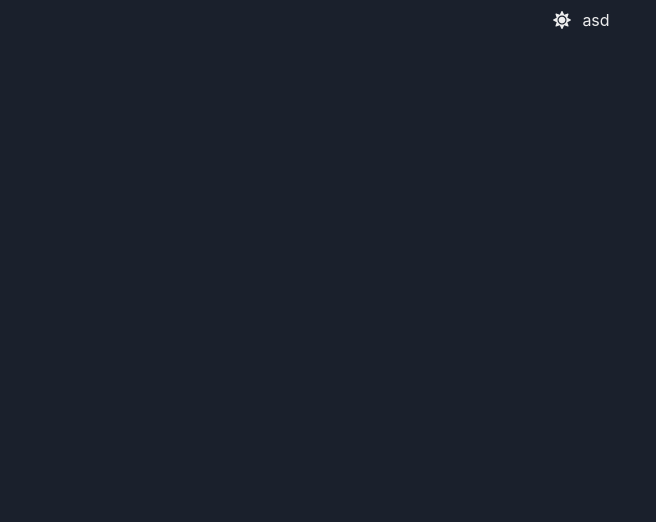
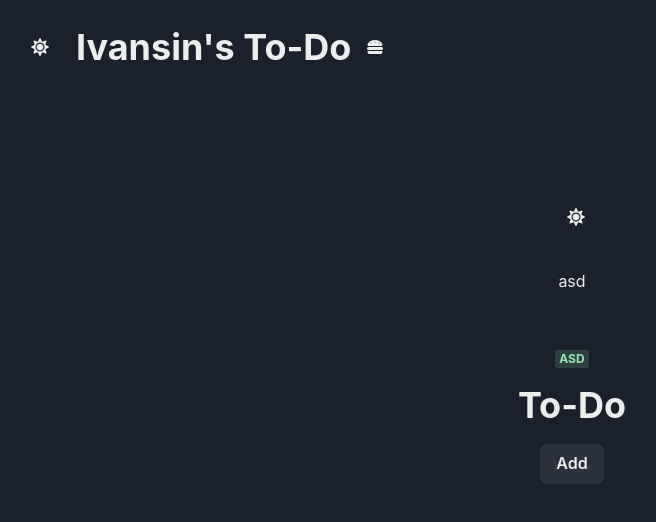
Before and after one commit to IvanRomero03/todo-list, a Next.js app: page / in a window 1280 px wide. Shown: the top 522 px of the page, without its empty margins (68-724 px from the left). Built offline with nearby package versions, Linux system fonts and the light colour scheme.

Commit message:
top left content and todo box starter

```diff
--- a/components/ColorModeSwitcher.js
+++ b/components/ColorModeSwitcher.js
@@ -17,7 +17,6 @@ export const ColorModeSwitcher = (props) => {
       marginLeft="2"
       onClick={toggleColorMode}
       icon={<SwitchIcon />}
-      {...props}
     />
   );
 };
--- /dev/null
+++ b/components/TodoBox.js
@@ -0,0 +1,20 @@
+import React from "react";
+import { Box, Button, Badge, VStack, Text, Heading } from "@chakra-ui/react";
+
+const TopLeft = ({}) => {
+  return (
+    <Box mt="2%" alignContent={"left"} maxW="90%">
+      <VStack spacing="4" alignContent={"center"}>
+        <Badge colorScheme="green">
+          <Text>{"Asd"}</Text>
+        </Badge>
+        <Heading>To-Do</Heading>
+        <Button variantColor="green">
+          <Text>Add</Text>
+        </Button>
+      </VStack>
+    </Box>
+  );
+};
+
+export default TopLeft;
--- /dev/null
+++ b/components/TopLeft.js
@@ -0,0 +1,24 @@
+import React from "react";
+import { ColorModeSwitcher } from "./ColorModeSwitcher";
+import {
+  Text,
+  Container,
+  HStack,
+  Heading,
+  Box,
+  Button,
+} from "@chakra-ui/react";
+import { FaHamburger } from "react-icons/fa";
+
+export const TopLeft = ({ username }) => {
+  const usernameText = username ? username + "'s" : "";
+  return (
+    <Container mt="2%" alignContent={"left"} maxW="90%">
+      <HStack spacing="4" alignContent={"center"}>
+        <ColorModeSwitcher />
+        <Heading>{usernameText} To-Do</Heading>
+        <FaHamburger />
+      </HStack>
+    </Container>
+  );
+};
--- a/pages/index.js
+++ b/pages/index.js
@@ -1,18 +1,20 @@
 import Image from "next/image";
 import styles from "../styles/Home.module.css";
 import Header from "../components/header";
-import { Text, Center, Box, VStack } from "@chakra-ui/react";
+import { Text, Center, Box, VStack, Divider } from "@chakra-ui/react";
 import { ColorModeSwitcher } from "../components/ColorModeSwitcher";
+import { TopLeft } from "../components/TopLeft";
+import TodoBox from "../components/TodoBox";
 
 export default function Home() {
   return (
     <>
       <Header title="To-Do" />
-      <VStack textAlign="center" minH="100%">
-        <Center>
-          <ColorModeSwitcher />
-          <Text>asd</Text>
-        </Center>
+      <TopLeft username={"Ivansin"} />
+      <VStack textAlign="center" minH="100%" mt="10%" spacing={8}>
+        <ColorModeSwitcher />
+        <Text>asd</Text>
+        <TodoBox />
       </VStack>
     </>
   );
```
Also changed, not shown: 1 other file (tests, documents, lock files or other folders).
